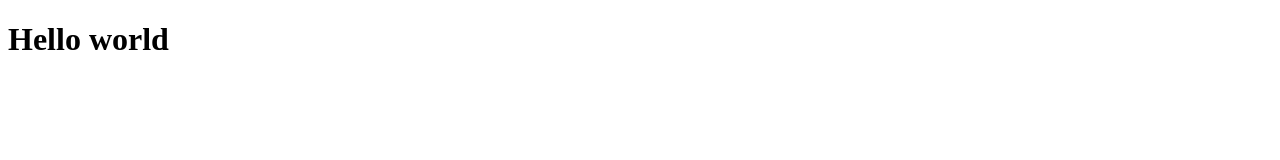
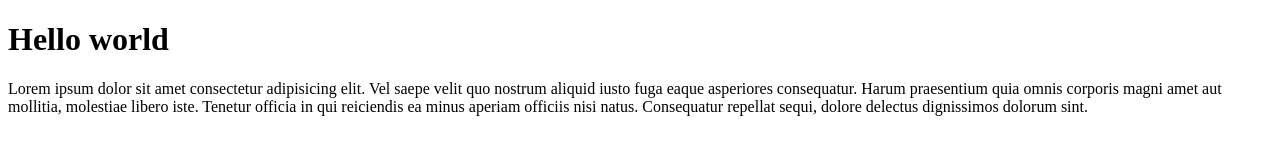
Before and after one commit to rajibhtml13/My-gitthub, a plain HTML site: page Index.html in a window 1280 px wide. Drawn offline with Linux system fonts and the light colour scheme.

Commit message:
first commit

```diff
--- a/Index.html
+++ b/Index.html
@@ -7,5 +7,6 @@
 </head>
 <body>
     <h1>Hello world</h1>
+    <p> Lorem ipsum dolor sit amet consectetur adipisicing elit. Vel saepe velit quo nostrum aliquid iusto fuga eaque asperiores consequatur. Harum praesentium quia omnis corporis magni amet aut mollitia, molestiae libero iste. Tenetur officia in qui reiciendis ea minus aperiam officiis nisi natus. Consequatur repellat sequi, dolore delectus dignissimos dolorum sint.</p>
 </body>
 </html>
```
